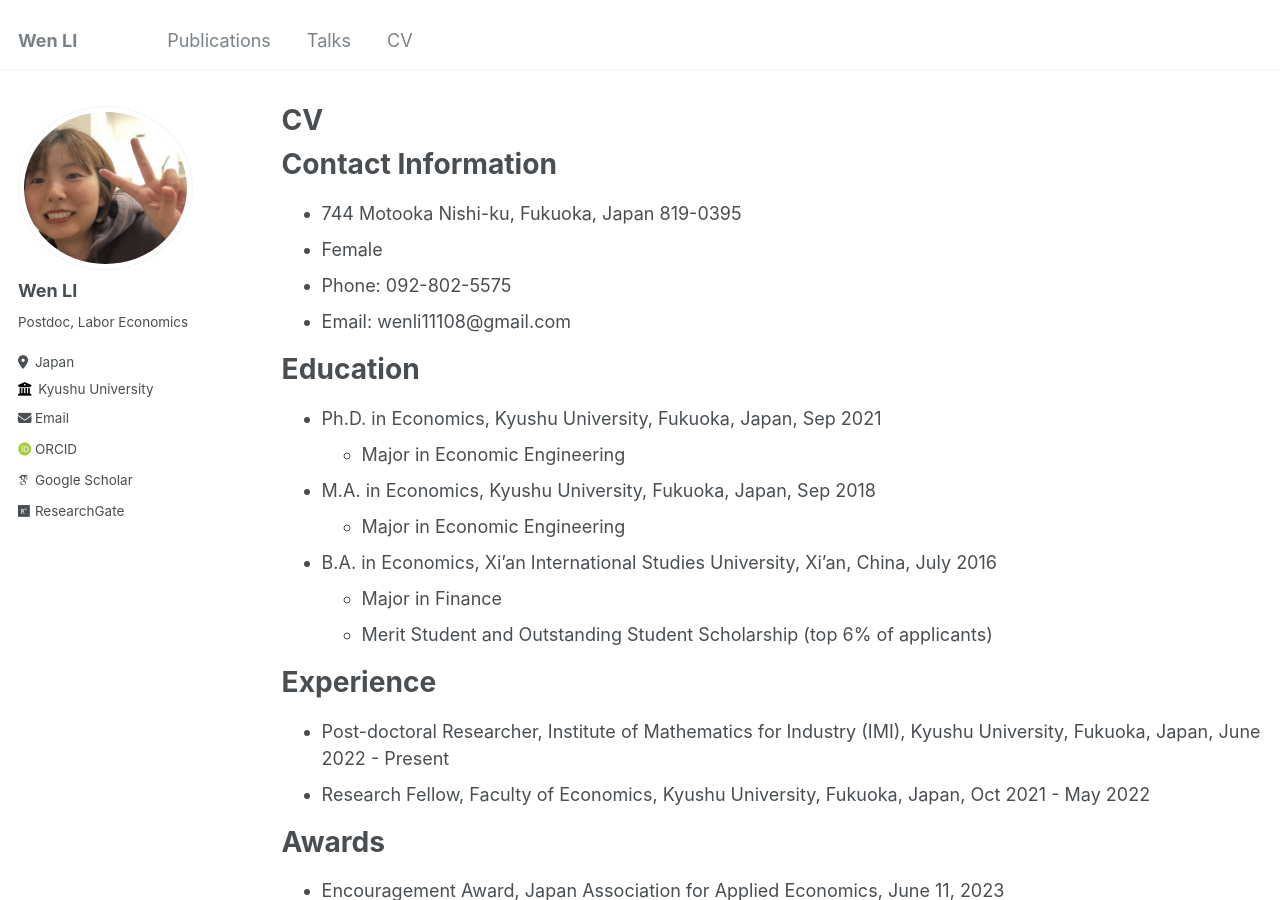
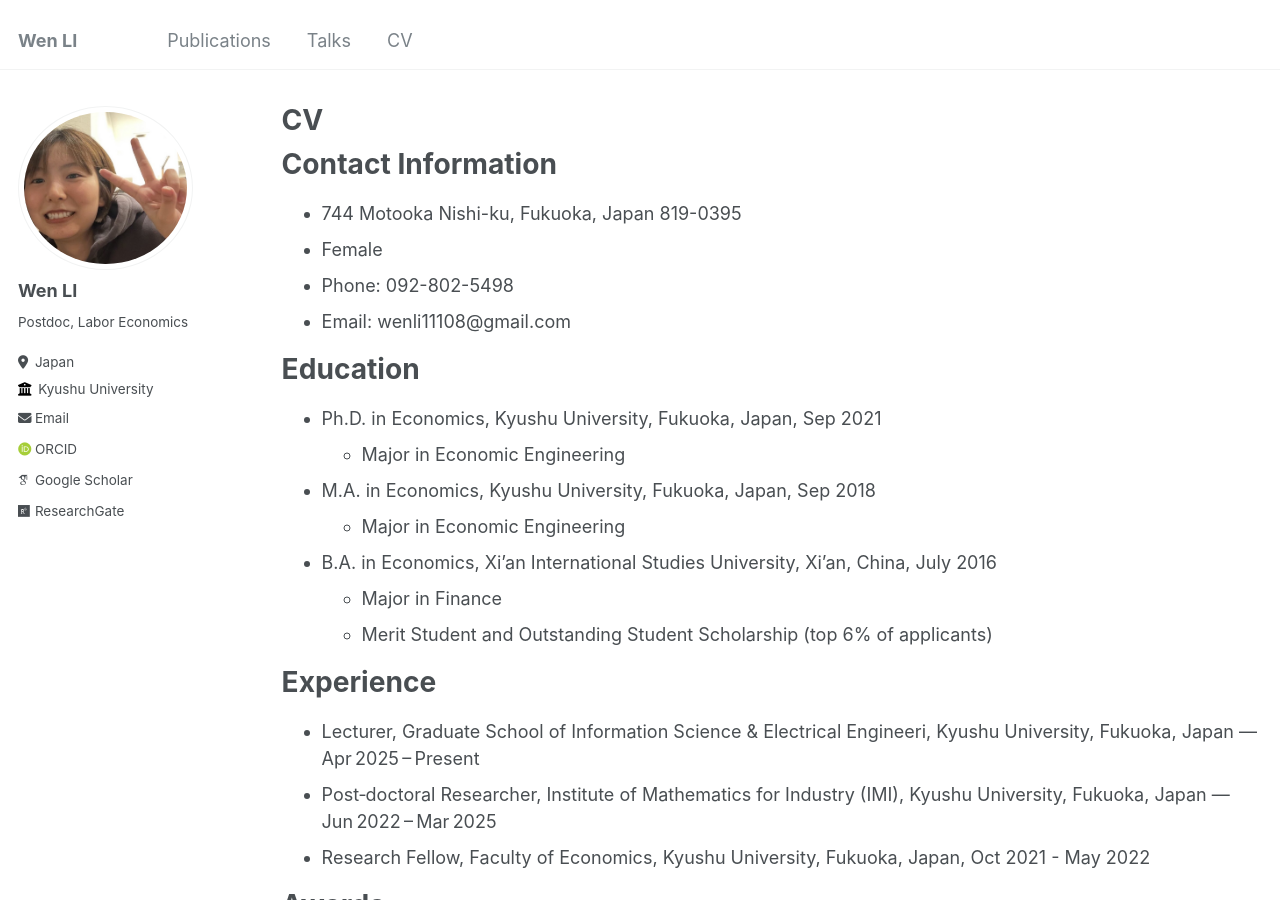
Before and after one commit to wenli-econ/wenli-econ.github.io, a Jekyll site: the page built from _pages/cv.md, in a window 1280 px wide and 900 px high. Built offline with Jekyll 4.4.1, drawn with Linux system fonts in a browser that asks for light colours; some web fonts are replaced.

Commit message:
Update cv.md

```diff
--- a/_pages/cv.md
+++ b/_pages/cv.md
@@ -13,7 +13,7 @@ Contact Information
 ======
 * 744 Motooka Nishi-ku, Fukuoka, Japan 819-0395
 * Female
-* Phone: 092-802-5575
+* Phone: 092-802-5498
 * Email: wenli11108@gmail.com
 
 Education
@@ -28,7 +28,8 @@ Education
 
 Experience
 ======
-* Post-doctoral Researcher, Institute of Mathematics for Industry (IMI), Kyushu University, Fukuoka, Japan, June 2022 - Present
+* Lecturer, Graduate School of Information Science & Electrical Engineeri, Kyushu University, Fukuoka, Japan — Apr 2025 – Present
+* Post‑doctoral Researcher, Institute of Mathematics for Industry (IMI), Kyushu University, Fukuoka, Japan — Jun 2022 – Mar 2025
 * Research Fellow, Faculty of Economics, Kyushu University, Fukuoka, Japan, Oct 2021 - May 2022
 
 Awards
```
